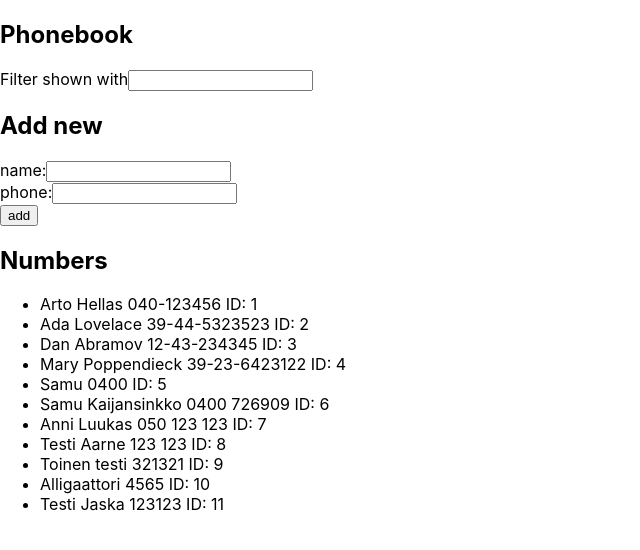
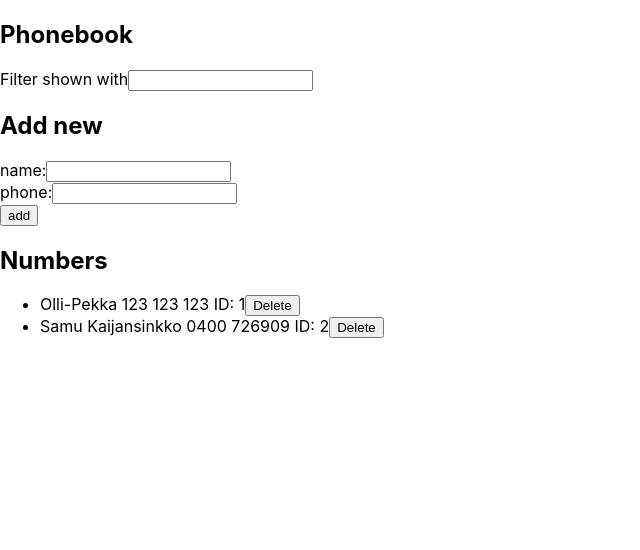
Before and after one commit to ssamuk/hy-fullstack-2020-2021, a React (Create React App) app in the folder osa-2/puhelinluettelo/: page / in a window 1280 px wide. Shown: the top 550 px of the page, without its empty margins (0-640 px from the left). Built offline with nearby package versions, Linux system fonts and the light colour scheme; data requests are answered from the project's data file.

Commit message:
Puhelinluettelo
Delete ominaisuus lisätty ja saatu toimimaan. (vaati hieman avustusta, mutta asiat loksahtelee paikoilleen :) ).

```diff
--- a/osa-2/puhelinluettelo/db.json
+++ b/osa-2/puhelinluettelo/db.json
@@ -1,61 +1,14 @@
 {
   "persons": [
-
     {
-        "name": "Arto Hellas",
-        "number": "040-123456",
+      "name": "Olli-Pekka",
+      "number": "123 123 123",
       "id": 1
-      },
-      {
-        "name": "Ada Lovelace",
-        "number": "39-44-5323523",
-        "id": 2
-      },
-      {
-        "name": "Dan Abramov",
-        "number": "12-43-234345",
-        "id": 3
-      },
-      {
-        "name": "Mary Poppendieck",
-        "number": "39-23-6423122",
-        "id": 4
-      },
-      {
-        "name": "Samu",
-        "number": "0400",
-        "id": 5
     },
     {
       "name": "Samu Kaijansinkko",
       "number": "0400 726909",
-        "id": 6
-      },
-      {
-        "name": "Anni Luukas ",
-        "number": "050 123 123",
-        "id": 7
-      },
-      {
-        "name": "Testi Aarne",
-        "number": "123 123",
-        "id": 8
-      },
-      {
-        "name": "Toinen testi ",
-        "number": "321321",
-        "id": 9
-      },
-      {
-        "name": "Alligaattori",
-        "number": "4565",
-        "id": 10
-      },
-      {
-        "name": "Testi Jaska",
-        "number": "123123",
-        "id": 11
+      "id": 2
     }
   ]
-
 }
--- a/osa-2/puhelinluettelo/src/App.js
+++ b/osa-2/puhelinluettelo/src/App.js
@@ -60,12 +60,17 @@ const App = () => {
     setNewNumber(event.target.value)
   }
 
-  const remove = id => {
-    personService
-    .remove(id)
-    .then(Persons => {
-      setPersons(persons)
-    })
+  const handleRemove = (id) => {
+    const toBeDeleted = persons.filter(person => person.id === id)
+    if(toBeDeleted.length === 1 || toBeDeleted.length === 2){
+      if (window.confirm("Do you really want to delete he/she")){
+      personService
+      .remove(id)
+      .then(response => {
+        setPersons(persons.filter(person => person.id !== id))
+      })
+    }
+  }
   }
 
   return (
@@ -83,7 +88,10 @@ const App = () => {
       handleNumberChange = {handleNumberChange}
       />
       <h2>Numbers</h2>
-      <Persons persons = {persons.filter(person => person.name.match(new RegExp(searchTerm, 'i')))}/>
+      <Persons
+      persons = {persons.filter(person => person.name.match(new RegExp(searchTerm, 'i')))}
+      onRemove = {handleRemove}
+      />
     </div>
   )
 
--- a/osa-2/puhelinluettelo/src/components/Persons.js
+++ b/osa-2/puhelinluettelo/src/components/Persons.js
@@ -1,14 +1,14 @@
-import { waitForElementToBeRemoved } from '@testing-library/react'
 import React from 'react'
 
-const Persons = ({persons}) => {
+const Persons = ({persons, onRemove}) => {
 
 
     return(
-      <ul>
+      <ul >
         {persons.map(persons =>
         <li key={persons.name}>
             {persons.name} {persons.number} ID: {persons.id}
+            <button onClick ={() => onRemove(persons.id)} >Delete</button>
         </li>)}
       </ul>
     )
```
Also changed, not shown: 2 other files (tests, documents, lock files or other folders). Lines whose indentation alone changed are shown as unchanged.
